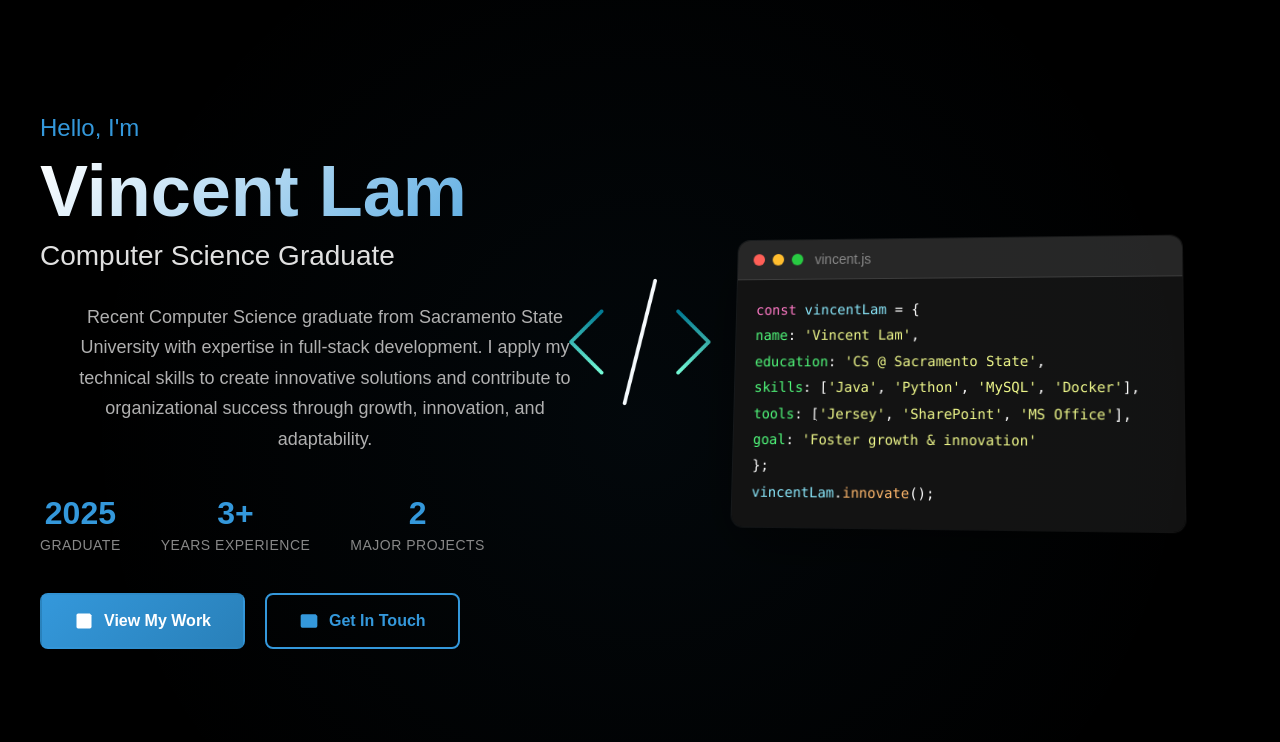
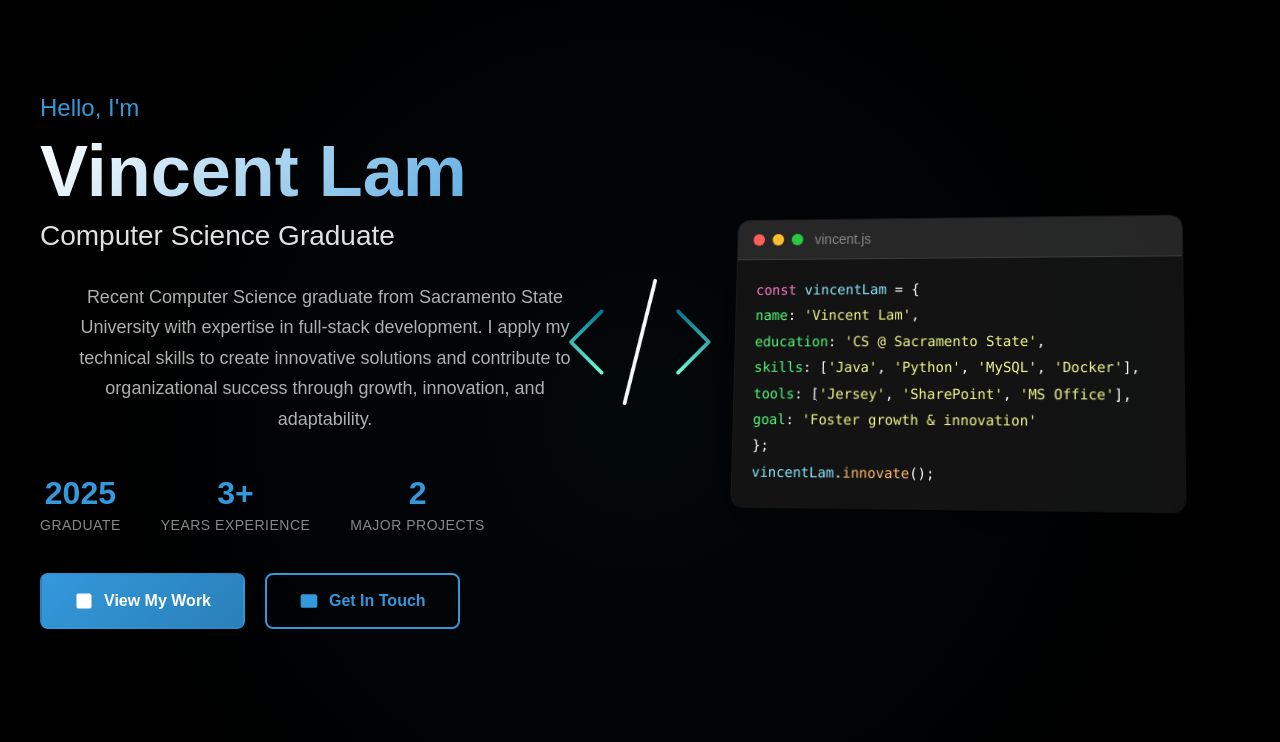
Before and after one commit to Xeoul/Xeoul.github.io, a plain HTML site: page docs/index.html in a window 1280 px wide. Shown: the part 58-800 px from the top of the page. Drawn offline with Linux system fonts and the light colour scheme.

Commit message:
Update styles.css

```diff
--- a/docs/styles.css
+++ b/docs/styles.css
@@ -1636,7 +1636,7 @@ p {
   display: flex;
   align-items: center;
   justify-content: center;
-  padding: 40px 40px 120px;
+  padding: 20px 40px 140px;
   position: relative;
   opacity: 0;
   transform: translateY(50px);
```
